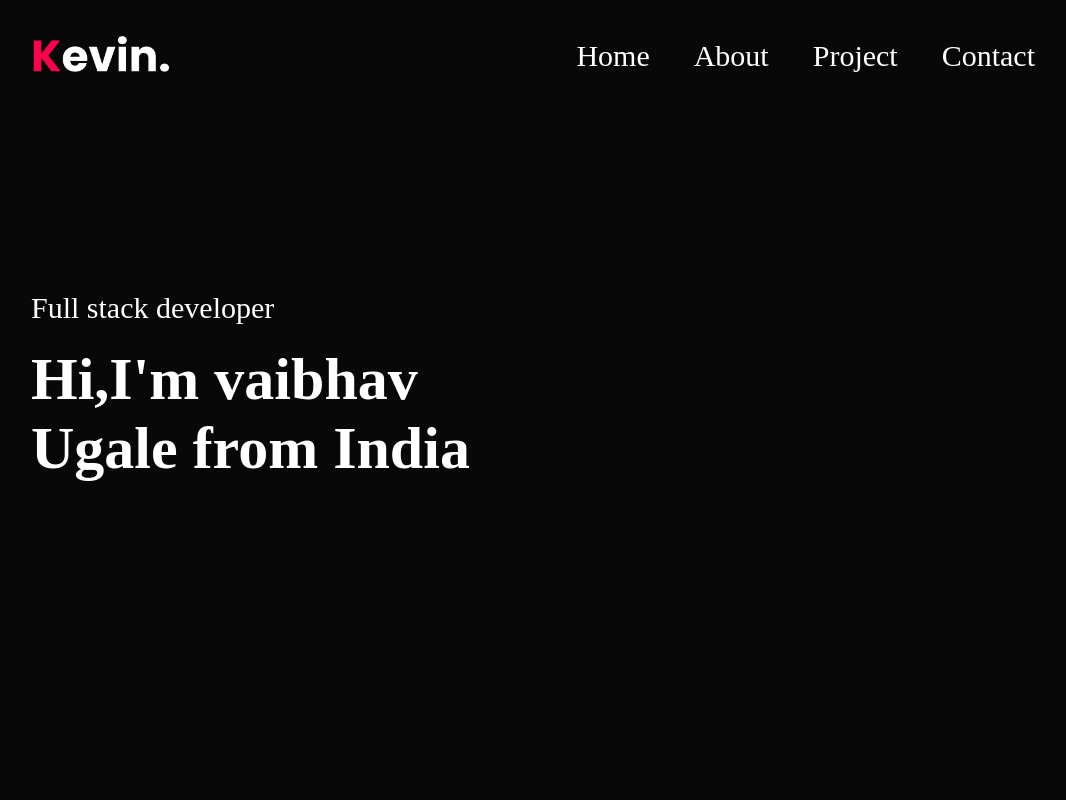
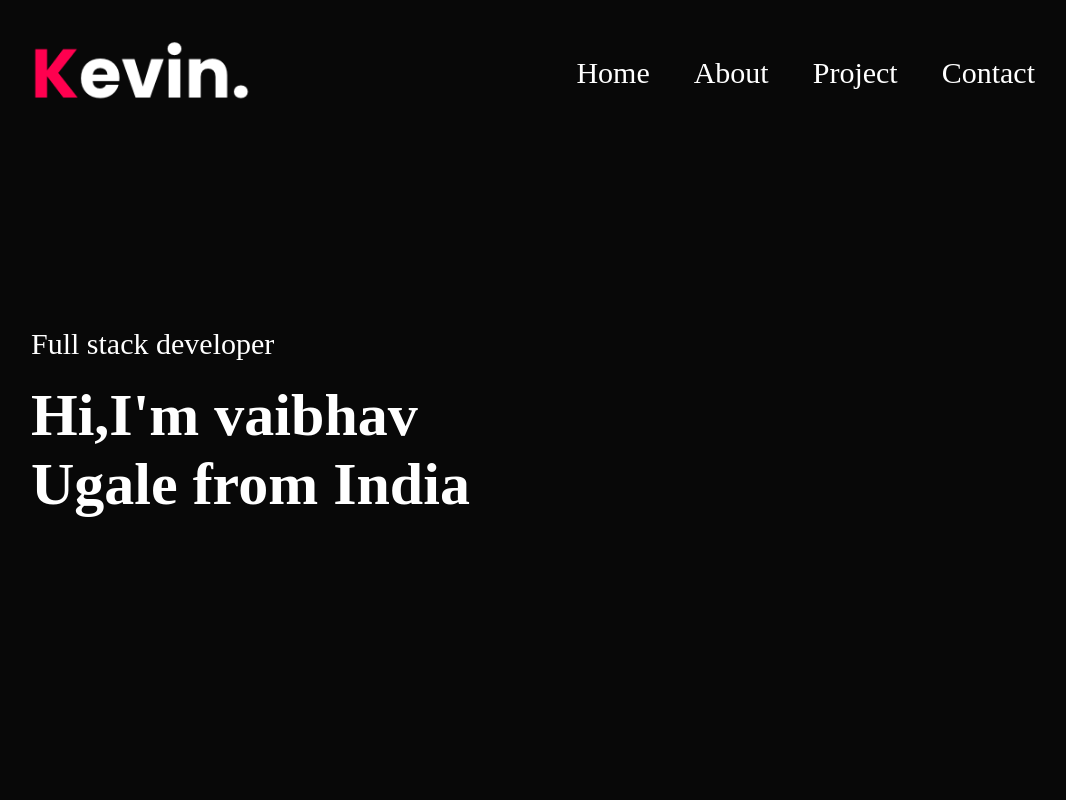
Before and after one commit to vaibhavugale/vaibhav_ugale, a plain HTML site: page index.html in a window 1280 px wide. Shown: the top 800 px of the page, without its empty margins (97-1163 px from the left). Drawn offline with Linux system fonts and the light colour scheme; a web font is replaced by a local one.

Commit message:
logo change

```diff
--- a/style.css
+++ b/style.css
@@ -31,7 +31,7 @@ nav{
   flex-wrap: wrap;
 }
 .logo{
-    width: 140px;
+    width: 220px;
 
 }
 nav ul li{
```
Also changed, not shown: Image&icon/20220907_191400_0000.png (deleted), Image&icon/20220907_193155.png (deleted), Image&icon/20220907_193340.png (deleted), Image&icon/IMG_20220915_233917.png (added), Image&icon/background.png (deleted), Image&icon/backround3.jpg (deleted), Image&icon/phone-background.png (deleted), 2 other files.
